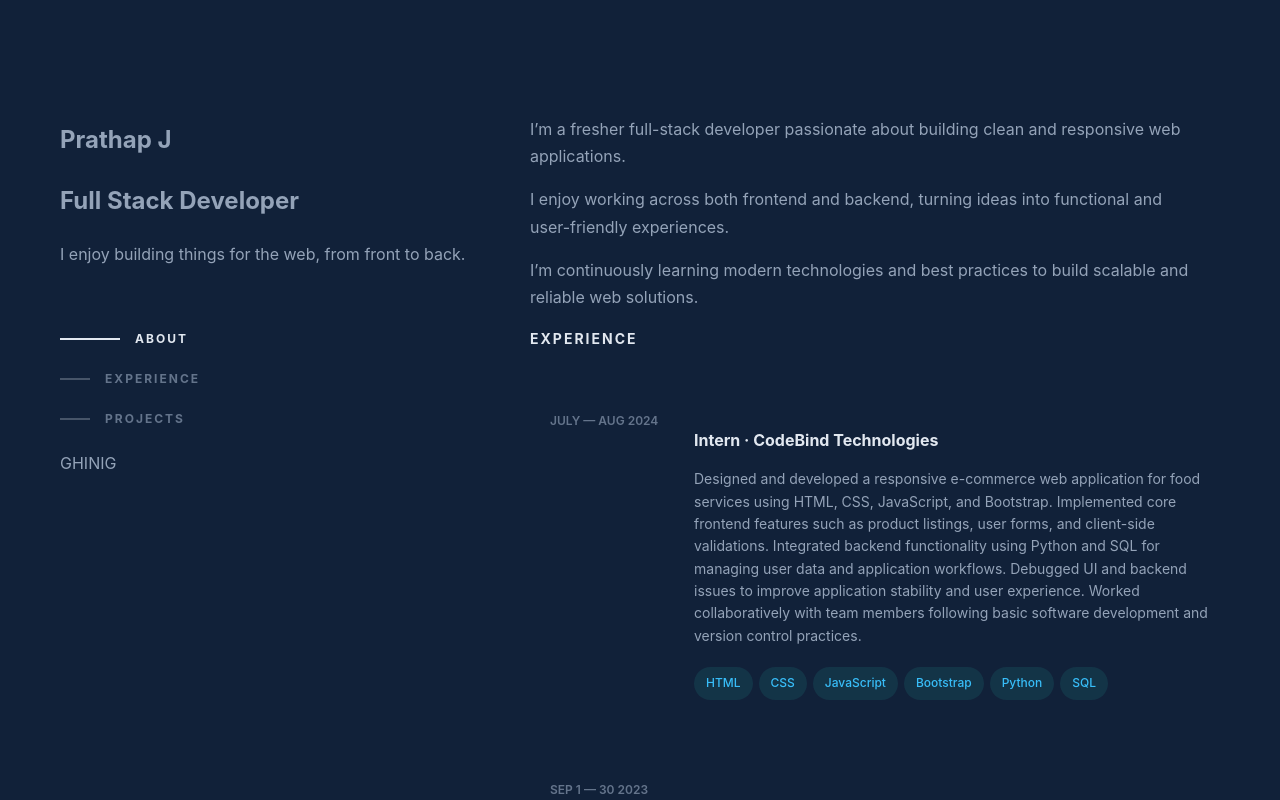
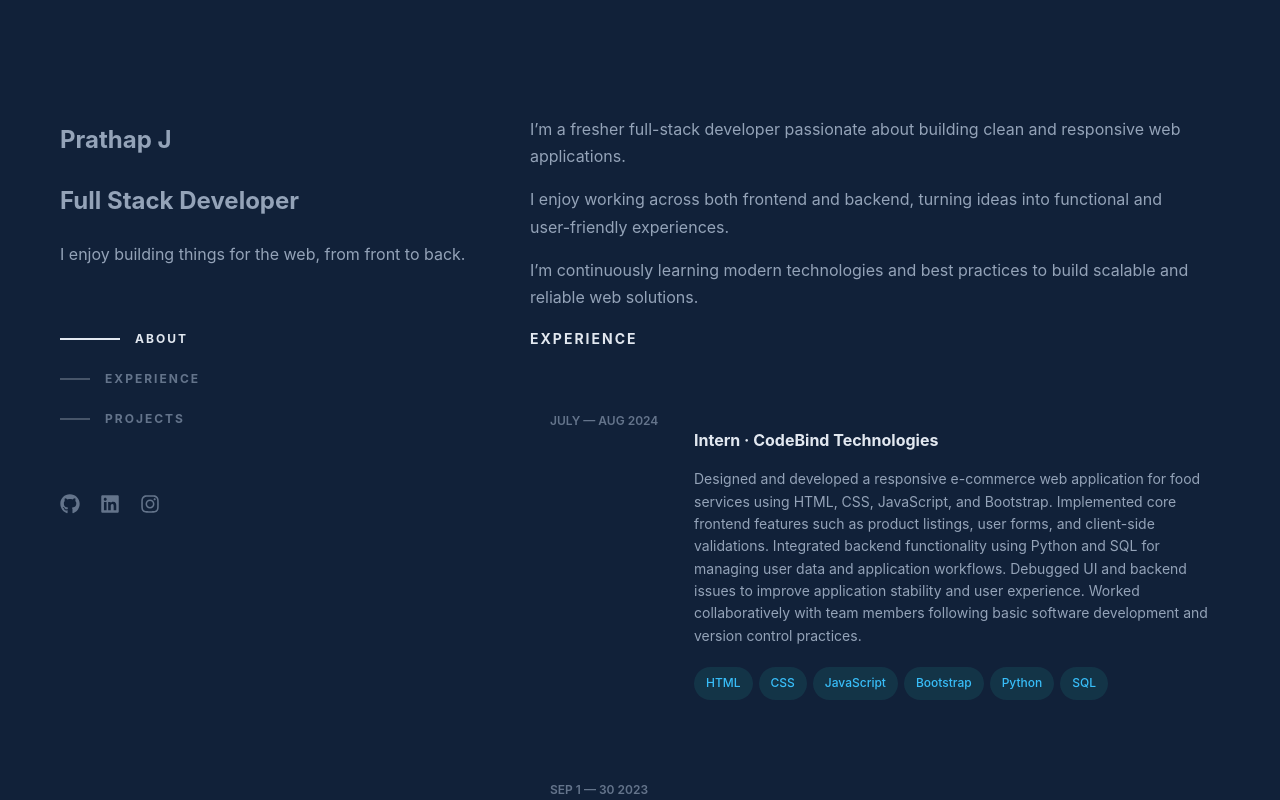
Before and after one commit to Shin-coder01/PORTFOLIO, a React (Create React App) app: page / in a window 1280 px wide. Shown: the top 800 px of the page. Built offline with nearby package versions, Linux system fonts and the light colour scheme.

Commit message:
fixing icon

```diff
--- a/package.json
+++ b/package.json
@@ -10,6 +10,7 @@
     "framer-motion": "^12.34.0",
     "react": "^19.2.4",
     "react-dom": "^19.2.4",
+    "react-icons": "^5.5.0",
     "react-scripts": "5.0.1",
     "web-vitals": "^2.1.4"
   },
--- a/src/Sidebar.css
+++ b/src/Sidebar.css
@@ -45,3 +45,19 @@
   width: 60px;
   background: #e2e8f0;
 }
+.socials {
+  margin-top: 40px;
+  display: flex;
+  gap: 20px;
+}
+
+.socials a {
+  color: #64748b;
+  font-size: 20px;
+  transition: 0.3s ease;
+}
+
+.socials a:hover {
+  color: #5eead4;
+  transform: translateY(-3px);
+}
--- a/src/Sidebar.js
+++ b/src/Sidebar.js
@@ -1,5 +1,5 @@
 import "./Sidebar.css";
-
+import { FaGithub, FaLinkedin, FaInstagram } from "react-icons/fa";
 function Sidebar() {
   return (
     <aside className="sidebar">
@@ -16,11 +16,26 @@ function Sidebar() {
         <a href="#projects">PROJECTS</a>
       </nav>
 
-      <div className="socials">
-        <span>GH</span>
-        <span>IN</span>
-        <span>IG</span>
-      </div>
+     <div className="socials">
+  <a href="https://github.com/Shin-coder01" target="_blank" rel="noopener noreferrer">
+    <FaGithub />
+  </a>
+
+  <a
+  href="https://www.linkedin.com/in/prathap-engineer/"
+  target="_blank"
+  rel="noopener noreferrer"
+>
+  <FaLinkedin />
+</a>
+
+ <a
+  href="https://www.instagram.com/iiam_prathap/"
+  target="_blank"
+  rel="noopener noreferrer">
+  <FaInstagram />
+</a>
+</div>
     </aside>
   );
 }
```
Also changed, not shown: 1 other file (tests, documents, lock files or other folders).
